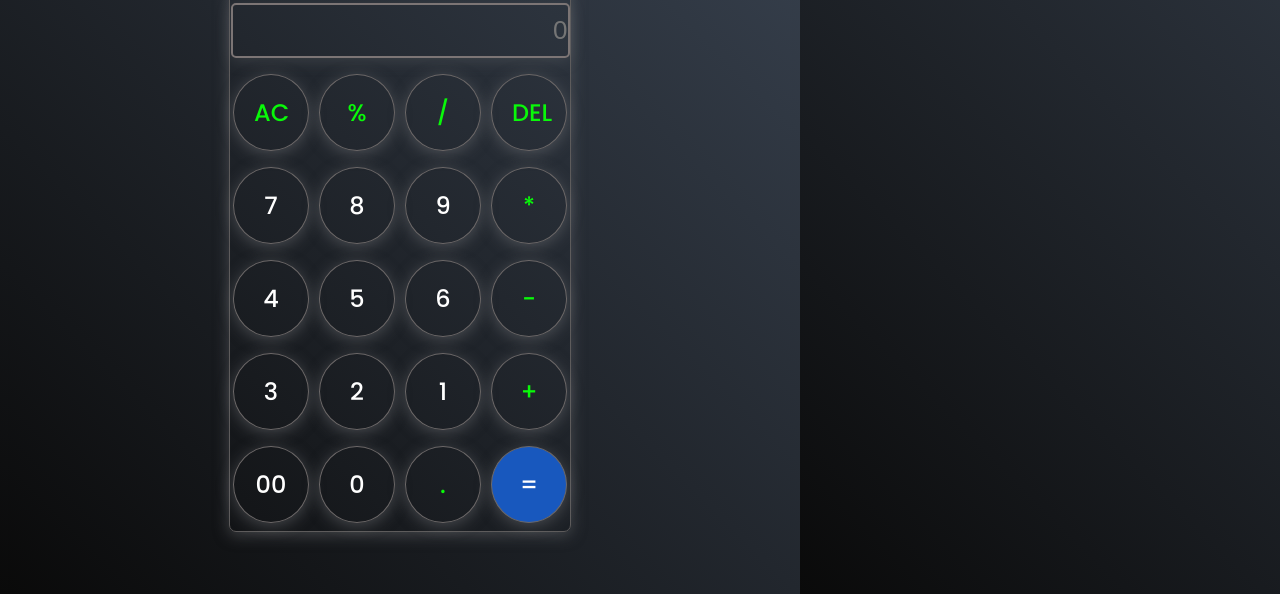
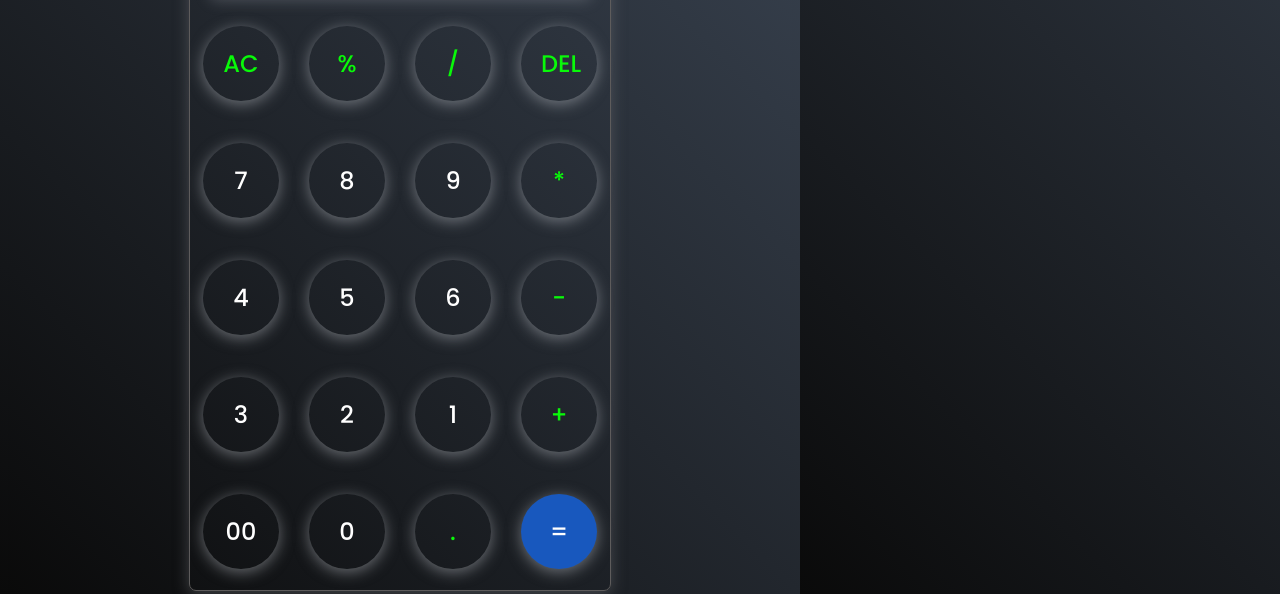
Before and after one commit to Anikeshroy/CalculateMe, a plain HTML site: page index.html in a window 1280 px wide. Shown: the part 206-800 px from the top of the page. Drawn offline with Linux system fonts and the light colour scheme.

Commit message:
added new style

```diff
--- a/calcstyle2.css
+++ b/calcstyle2.css
@@ -19,14 +19,14 @@ body {
 
 .button {
     width: 76px;
-    padding: 20px;
-    margin: 0 3px;
+    padding: 20px 20px;
+    margin: 13px;
     border-radius: 50%;
     cursor: pointer;
-    border: 01px solid rgb(108, 104, 104);
+    border: 0px solid rgb(108, 104, 104);
     background: transparent;
     color: white;
-    box-shadow: 0px 3px 15px rgba(113, 115, 119, 0.5);
+    box-shadow: 0px 3px 15px rgba(194, 197, 204, 0.5);
 font-size: 24px;
 
 font-family: 'Poppins', sans-serif;
@@ -38,14 +38,14 @@ font-family: 'Poppins', sans-serif;
 }
 
 .row input {
-    margin: 0;
-    padding: 10px 0px;
-    border: 2px solid rgb(124, 117, 117);
+    margin: 0px;
+    padding: 10px 10px;
+    border: 0px solid rgb(124, 117, 117);
     border-radius: 5px;
-    font-size: 26px;
+    font-size: 28px;
     background: transparent;
     text-align: right;
-    box-shadow: 0px 3px 15px rgba(113, 115, 119, 0.3);
+    box-shadow: 0px 3px 15px rgba(181, 186, 196, 0.3);
     color: aliceblue;
 
 }
```
